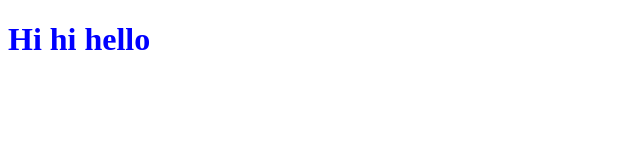
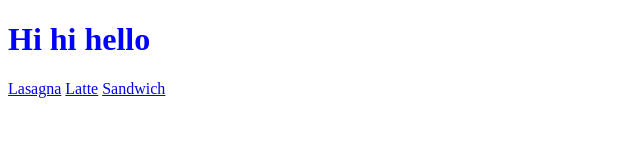
Before and after one commit to FourFlames/odinrecipes, a plain HTML site: page index.html in a window 1280 px wide. Shown: the whole page, without its empty margins (0-640 px from the left). Drawn offline with Linux system fonts and the light colour scheme.

Commit message:
Initializing more files

```diff
--- a/index.html
+++ b/index.html
@@ -9,5 +9,8 @@
   </head>
   <body>
     <h1>Hi hi hello</h1>
+    <a href="recipes/lasagna.html">Lasagna</a>
+    <a href="recipes/latte.html">Latte</a>
+    <a href="recipes/sandwich.html">Sandwich</a>
   </body>
 </html>
```
Also changed, not shown: recipes/lasagna.html (added, +1 -0 lines), recipes/latte.html (added, +1 -0 lines), recipes/sandwich.html (added, +1 -0 lines).
